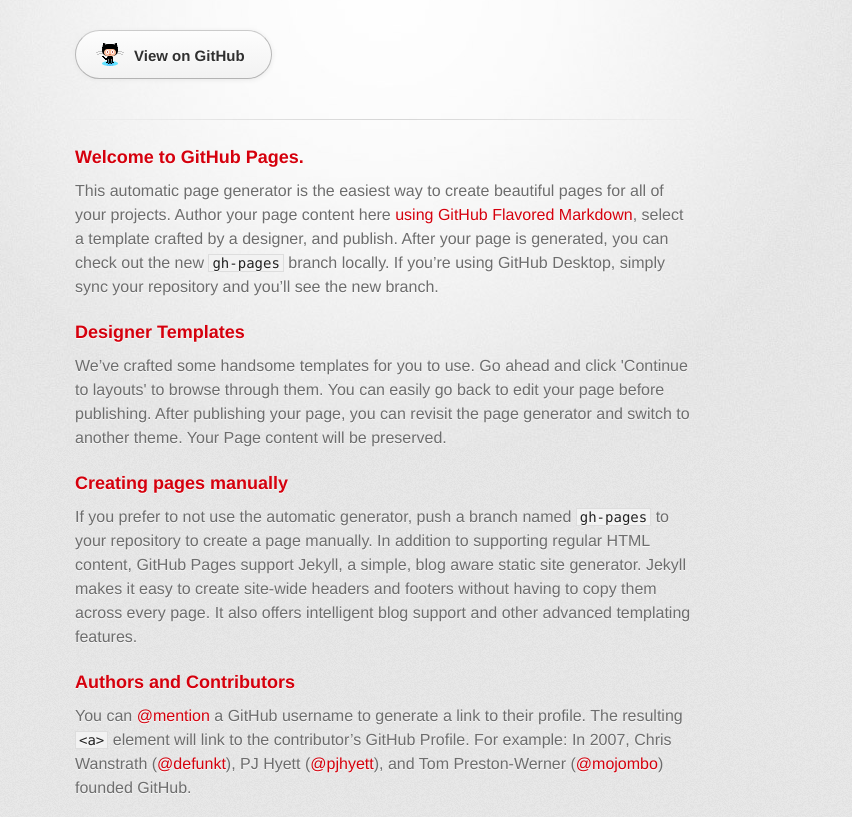
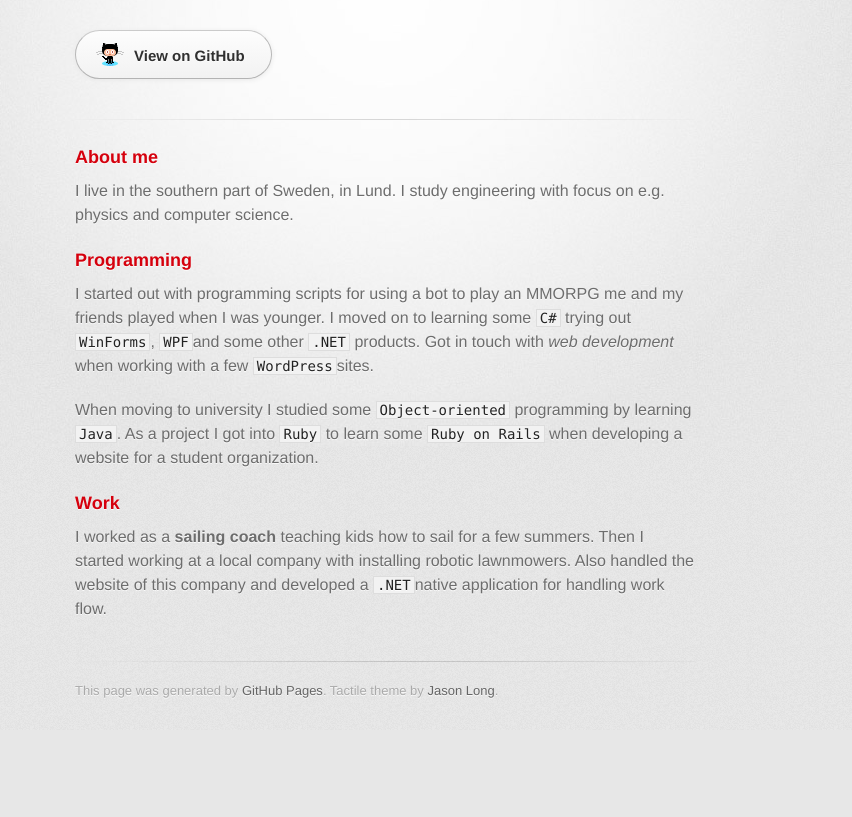
Before and after one commit to davidwessman/davidwessman.github.io, a plain HTML site: page index.html in a window 1280 px wide. Shown: the part 127-944 px from the top of the page, without its empty margins (255-1107 px from the left). After the commit the page ends 857 px from the top, so only its background shows below. Drawn offline with Linux system fonts and the light colour scheme; a web font is replaced by a local one.

Commit message:
Replace master branch with page content via GitHub

```diff
--- a/index.html
+++ b/index.html
@@ -30,29 +30,23 @@
 
         <section id="main_content">
           <h3>
-<a id="welcome-to-github-pages" class="anchor" href="#welcome-to-github-pages" aria-hidden="true"><span class="octicon octicon-link"></span></a>Welcome to GitHub Pages.</h3>
+<a id="about-me" class="anchor" href="#about-me" aria-hidden="true"><span class="octicon octicon-link"></span></a>About me</h3>
 
-<p>This automatic page generator is the easiest way to create beautiful pages for all of your projects. Author your page content here <a href="https://guides.github.com/features/mastering-markdown/">using GitHub Flavored Markdown</a>, select a template crafted by a designer, and publish. After your page is generated, you can check out the new <code>gh-pages</code> branch locally. If you’re using GitHub Desktop, simply sync your repository and you’ll see the new branch.</p>
+<p>I live in the southern part of Sweden, in Lund.
+I study engineering with focus on e.g. physics and computer science.</p>
 
 <h3>
-<a id="designer-templates" class="anchor" href="#designer-templates" aria-hidden="true"><span class="octicon octicon-link"></span></a>Designer Templates</h3>
+<a id="programming" class="anchor" href="#programming" aria-hidden="true"><span class="octicon octicon-link"></span></a>Programming</h3>
 
-<p>We’ve crafted some handsome templates for you to use. Go ahead and click 'Continue to layouts' to browse through them. You can easily go back to edit your page before publishing. After publishing your page, you can revisit the page generator and switch to another theme. Your Page content will be preserved.</p>
+<p>I started out with programming scripts for using a bot to play an MMORPG me and my friends played when I was younger. I moved on to learning some <code>C#</code> trying out <code>WinForms</code>, <code>WPF</code>and some other <code>.NET</code> products. Got in touch with <em>web development</em> when working with a  few <code>WordPress</code>sites.</p>
+
+<p>When moving to university I studied some <code>Object-oriented</code> programming by learning <code>Java</code>.
+As a project I got into <code>Ruby</code> to learn some <code>Ruby on Rails</code> when developing a website for a student organization.</p>
 
 <h3>
-<a id="creating-pages-manually" class="anchor" href="#creating-pages-manually" aria-hidden="true"><span class="octicon octicon-link"></span></a>Creating pages manually</h3>
+<a id="work" class="anchor" href="#work" aria-hidden="true"><span class="octicon octicon-link"></span></a>Work</h3>
 
-<p>If you prefer to not use the automatic generator, push a branch named <code>gh-pages</code> to your repository to create a page manually. In addition to supporting regular HTML content, GitHub Pages support Jekyll, a simple, blog aware static site generator. Jekyll makes it easy to create site-wide headers and footers without having to copy them across every page. It also offers intelligent blog support and other advanced templating features.</p>
-
-<h3>
-<a id="authors-and-contributors" class="anchor" href="#authors-and-contributors" aria-hidden="true"><span class="octicon octicon-link"></span></a>Authors and Contributors</h3>
-
-<p>You can <a href="https://github.com/blog/821" class="user-mention">@mention</a> a GitHub username to generate a link to their profile. The resulting <code>&lt;a&gt;</code> element will link to the contributor’s GitHub Profile. For example: In 2007, Chris Wanstrath (<a href="https://github.com/defunkt" class="user-mention">@defunkt</a>), PJ Hyett (<a href="https://github.com/pjhyett" class="user-mention">@pjhyett</a>), and Tom Preston-Werner (<a href="https://github.com/mojombo" class="user-mention">@mojombo</a>) founded GitHub.</p>
-
-<h3>
-<a id="support-or-contact" class="anchor" href="#support-or-contact" aria-hidden="true"><span class="octicon octicon-link"></span></a>Support or Contact</h3>
-
-<p>Having trouble with Pages? Check out our <a href="https://help.github.com/pages">documentation</a> or <a href="https://github.com/contact">contact support</a> and we’ll help you sort it out.</p>
+<p>I worked as a <strong>sailing coach</strong> teaching kids how to sail for a few summers. Then I started working at a local company with installing robotic lawnmowers. Also handled the website of this company and developed a <code>.NET</code>native application for handling work flow.  </p>
         </section>
 
         <footer>
```
Also changed, not shown: params.json (+1 -1 lines).
